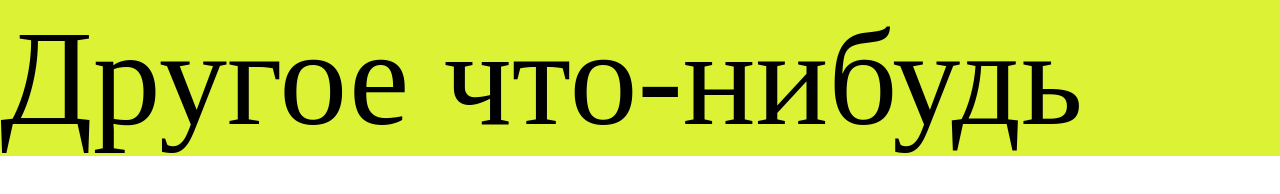
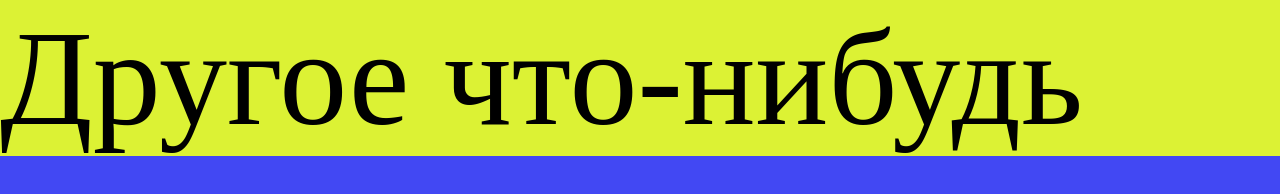
Before and after one commit to ViktorChu/Consultation_GIT_01, a plain HTML site: page index.html in a window 1280 px wide. Drawn offline with Linux system fonts and the light colour scheme.

Commit message:
changed readme and css

```diff
--- a/styles.css
+++ b/styles.css
@@ -23,7 +23,7 @@
     display: flex;
     flex-direction: column;
     min-height: 100%;
-    background: white;
+    background: rgb(66, 72, 243);
   }
 
   .git-block {
```
Also changed, not shown: 1 other file.
